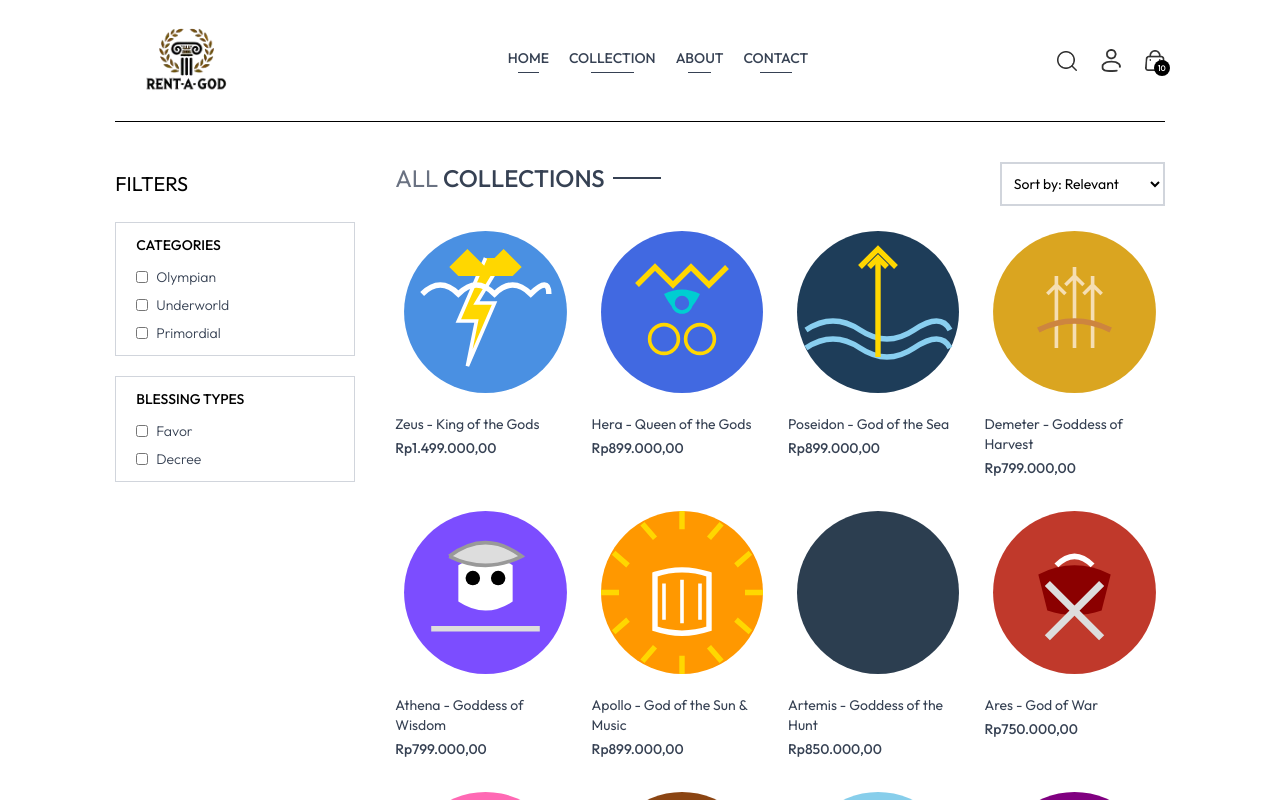
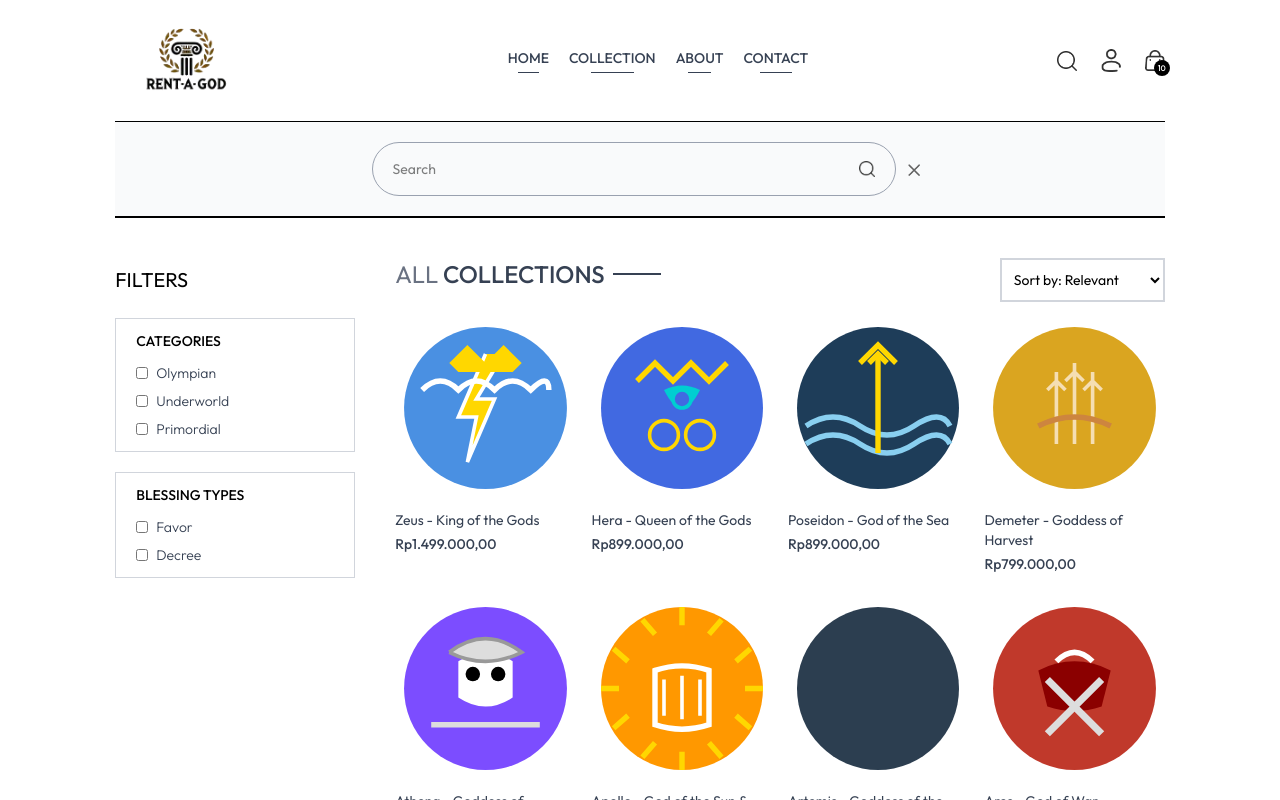
Before and after one commit to Macelll/E-commerce-with-React, a React (Vite) app: page /collection in a window 1280 px wide. Both pictures are taken after a click on the picture 1066 px from the left and 60 px from the top of the page. Shown: the top 800 px of the page. Built offline with nearby package versions, Linux system fonts and the light colour scheme.

Commit message:
Added Search Bar on Collection Page

```diff
--- a/src/App.jsx
+++ b/src/App.jsx
@@ -11,13 +11,14 @@
 import PlaceOrder from './pages/PlaceOrder'
 import Orders from './pages/Orders'
 import Footer from './components/Footer'
+import { SearchBar } from './components/SearchBar'
 
 const App = () => {
   return (
     <div className='px-4 sm:px-[5vw] md:px-[7vw] lg:px-[9vw]'>
 
       <Navbar />
-
+      <SearchBar />
       <Routes>
         <Route path='/' element={<Home />} />
         <Route path='/collection' element={<Collection />} />
--- a/src/components/Navbar.jsx
+++ b/src/components/Navbar.jsx
@@ -1,10 +1,16 @@
 import React, { useState } from 'react'
 import { assets } from '../assets/assets'
 import { Link, NavLink } from 'react-router-dom'
+import { ShopContext } from '../context/ShopContext'
 
 const Navbar = () => {
 
   const [visible, setVisible] = useState(false)
+  const { showSearch, setShowSearch } = React.useContext(ShopContext);
+
+  const toggleSearchBar = () => {
+    setShowSearch(!showSearch);
+  };
 
   return (
     <div className='flex items-center justify-between py-5 font-medium'>
@@ -37,7 +43,7 @@
       </ul>
 
       <div className='flex items-center gap-6'>
-        <img src={assets.search_icon} className='w-5 cursor-pointer' alt='' />
+        <img onClick={toggleSearchBar} src={assets.search_icon} className='w-5 cursor-pointer' alt='' />
         <div className='group relative'>
           <img className='w-5 cursor-pointer' src={assets.profile_icon} alt='' />
           <div className='group-hover:block hidden absolute dropdown-menu right-0 pt-4'>
--- /dev/null
+++ b/src/components/SearchBar.jsx
@@ -0,0 +1,28 @@
+import React, { useEffect } from 'react'
+import { ShopContext } from '../context/ShopContext';
+import { assets } from '../assets/assets';
+import { useLocation } from 'react-router-dom';
+
+export const SearchBar = () => {
+    const {search, setSearch, showSearch, setShowSearch} = React.useContext(ShopContext);
+    const [visible, setVisible] = React.useState(false);
+    const location = useLocation();
+
+    useEffect(() => {
+        if (location.pathname.includes('/collection')){
+            setVisible(true);
+        }else{
+            setVisible(false);
+        }
+    }, [location]);
+
+  return showSearch && visible ?(
+    <div className='border-t border-b bg-gray-50 text-center'>
+        <div className='inline-flex items-center justify-center border border-gray-400 px-5 py-2 my-5 mx-3 rounded-full w-3/4 sm:w-1/2'>
+            <input value={search} onChange={(e)=>setSearch(e.target.value)}  className='flex-1 outline-none bg-inherit text-sm py-2' type="text" placeholder='Search' />
+            <img className='w-4 ' src={assets.search_icon} alt="Search Icon" />
+        </div>
+        <img onClick={()=>setShowSearch(false)} className='inline w-3 cursor-pointer' src={assets.cross_icon} alt="Close Icon" />
+    </div>
+  ) : null
+}
--- a/src/context/ShopContext.jsx
+++ b/src/context/ShopContext.jsx
@@ -1,4 +1,4 @@
-import { createContext } from "react";
+import React, { createContext } from "react";
 import { products } from "../assets/assets";
 
 export const ShopContext = createContext();
@@ -6,11 +6,15 @@
 const ShopContextProvider = (props) => {
     const currency = 'Rp';
     const summoning_fee = products.map(product => product.price * 0.5);
+    const [search, setSearch] = React.useState('');
+    const [showSearch, setShowSearch] = React.useState(false);
 
     const value = {
         products,
         currency,
-        summoning_fee
+        summoning_fee,
+        search, setSearch,
+        showSearch, setShowSearch
     };
 
     return (
--- a/src/pages/Collection.jsx
+++ b/src/pages/Collection.jsx
@@ -5,7 +5,7 @@
 import ProductItem from '../components/ProductItem';
 
 const Collection = () => {
-  const { products } = useContext(ShopContext);
+  const { products, search, showSearch } = useContext(ShopContext);
   const [showFilter, setShowFilter] = useState(false);
   const [filterProducts, setFilterProducts] = useState([]);
   const [category, setCategory] = useState([]);
@@ -31,6 +31,10 @@
   const applyFilterAndSort = () => {
     let productsCopy = products.slice();
 
+    if (showSearch && search){
+      productsCopy = productsCopy.filter(item => item.name.toLowerCase().includes(search.toLowerCase()));
+    }
+
     if (category.length > 0) {
       productsCopy = productsCopy.filter(item => category.includes(item.category));
     }
@@ -55,7 +59,7 @@
 
   useEffect(() => {
     applyFilterAndSort();
-  }, [category, subCategory, sortType]);
+  }, [category, subCategory, sortType,search, showSearch]);
 
   return (
     <div className='flex flex-col sm:flex-row gap-1 sm:gap-10 pt-10 border-t'>
@@ -109,7 +113,7 @@
           }
         </div>
       </div>
-    </div>
+  </div>
   );
 }
 
```
